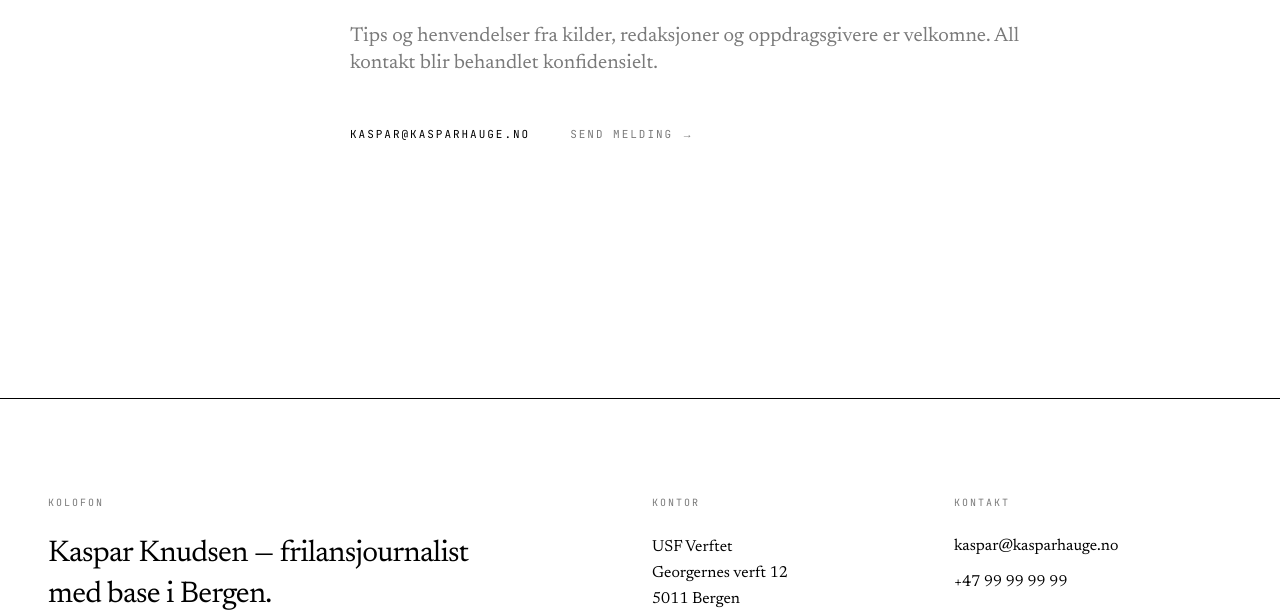
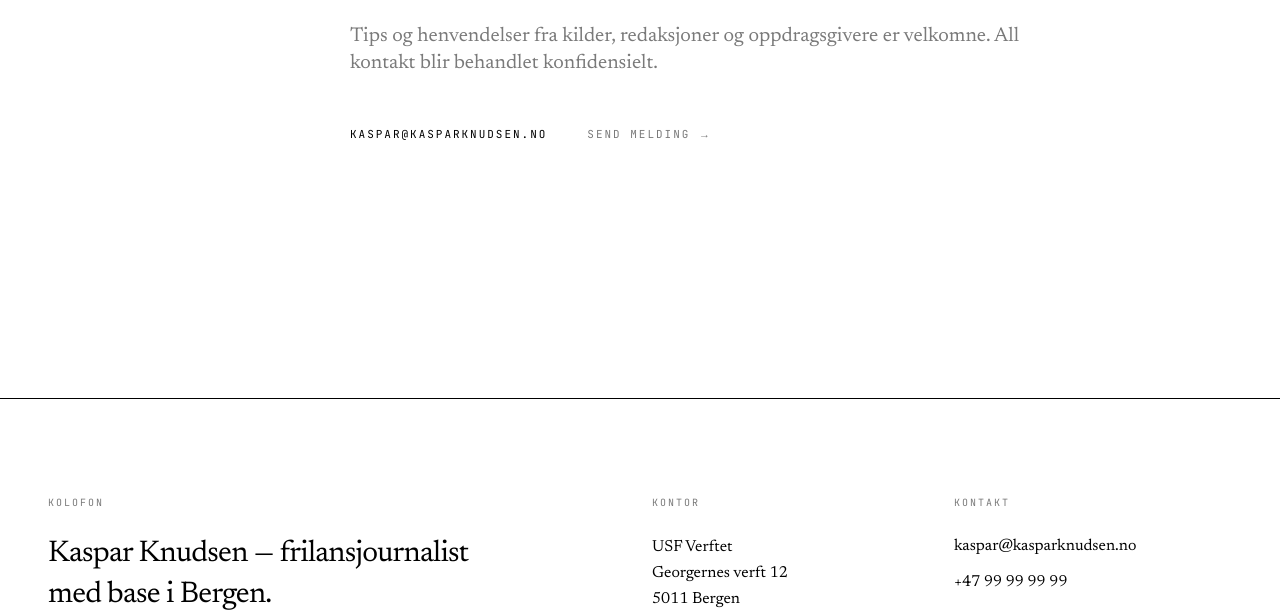
Before and after one commit to shauge2206/kaspar-frilans, a Next.js app: page / in a window 1280 px wide. Shown: the part 3480-4092 px from the top of the page. Built offline with nearby package versions, Linux system fonts and the light colour scheme.

Commit message:
Rename Hauge to Knudsen

```diff
--- a/src/app/components/Footer.tsx
+++ b/src/app/components/Footer.tsx
@@ -34,10 +34,10 @@ export default function Footer() {
           <ul className="mt-6 space-y-3 font-serif text-base">
             <li>
               <a
-                href="mailto:kaspar@kasparhauge.no"
+                href="mailto:kaspar@kasparknudsen.no"
                 className="link-rule"
               >
-                kaspar@kasparhauge.no
+                kaspar@kasparknudsen.no
               </a>
             </li>
             <li>
--- a/src/app/kontakt/ContactForm.tsx
+++ b/src/app/kontakt/ContactForm.tsx
@@ -19,7 +19,7 @@ export default function ContactForm() {
     e.preventDefault();
     const subject = `Henvendelse — ${KIND_OPTIONS.find((k) => k.value === kind)?.label ?? "Annet"}`;
     const body = `Fra: ${name} <${email}>\n\n${message}`;
-    window.location.href = `mailto:kaspar@kasparhauge.no?subject=${encodeURIComponent(
+    window.location.href = `mailto:kaspar@kasparknudsen.no?subject=${encodeURIComponent(
       subject
     )}&body=${encodeURIComponent(body)}`;
   }
--- a/src/app/kontakt/page.tsx
+++ b/src/app/kontakt/page.tsx
@@ -50,10 +50,10 @@ export default function KontaktPage() {
                 E-post
               </div>
               <a
-                href="mailto:kaspar@kasparhauge.no"
+                href="mailto:kaspar@kasparknudsen.no"
                 className="mt-4 inline-block font-serif text-3xl tracking-tight md:text-5xl link-rule-reverse"
               >
-                kaspar@kasparhauge.no
+                kaspar@kasparknudsen.no
               </a>
               <p className="mt-6 max-w-md font-serif text-base leading-relaxed text-muted">
                 Beste kanal for redaksjoner, oppdragsgivere og lengre
--- a/src/app/page.tsx
+++ b/src/app/page.tsx
@@ -180,10 +180,10 @@ export default function Home() {
 
             <div className="mt-12 flex flex-col gap-6 font-mono text-[11px] uppercase tracking-[0.18em] sm:flex-row sm:items-center sm:gap-10">
               <a
-                href="mailto:kaspar@kasparhauge.no"
+                href="mailto:kaspar@kasparknudsen.no"
                 className="link-rule text-foreground"
               >
-                kaspar@kasparhauge.no
+                kaspar@kasparknudsen.no
               </a>
               <Link href="/kontakt" className="link-rule text-muted">
                 Send melding →
--- a/src/app/saker/[slug]/page.tsx
+++ b/src/app/saker/[slug]/page.tsx
@@ -148,7 +148,7 @@ export default async function ArticlePage(
 
           <div className="mt-16 border-t border-foreground pt-6 font-mono text-[10px] uppercase tracking-[0.22em] text-muted tnum">
             {article.date} / {article.publication.toUpperCase()} /
-            KASPAR HAUGE
+            KASPAR KNUDSEN
           </div>
         </div>
       </section>
```
